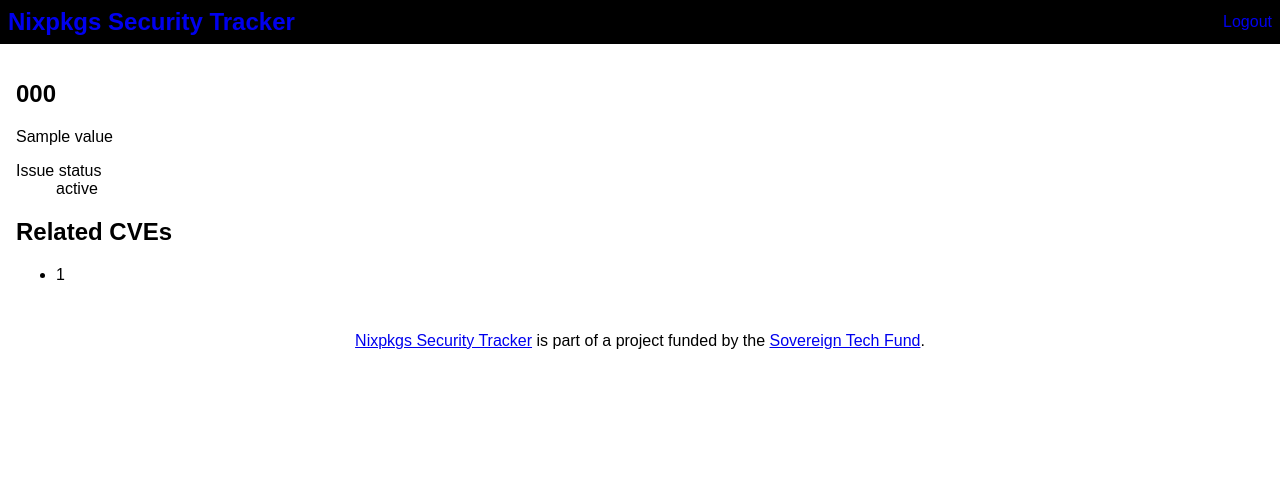
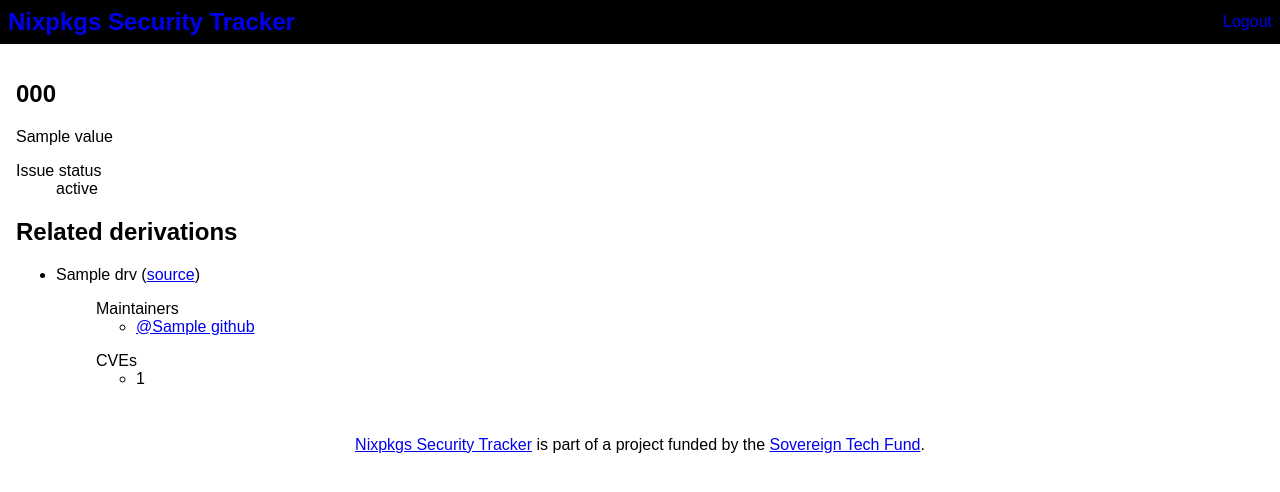
Before and after one commit to Nix-Security-WG/nix-security-tracker, a Django app: template src/website/webview/templates/issue_detail.html in a window 1280 px wide. Shown: the top 492 px of the page. Run offline with Django 4.2, Linux system fonts and the light colour scheme; a user stored in the database is signed in; tables that the repository leaves empty hold one stand-in row (values such as "Sample post"); the template is opened without the code that fills it: most values are stand-ins (such as "Sample title", 1, 10 or a date in 2020); style sheets or scripts are compiled from the project's sources; parts of the project's set-up code (start-up, migrations or seed data) failed here and were passed over; some libraries are stand-ins or nearby versions.

Commit message:
feat: display maintainers and vulns per package

```diff
--- a/src/website/shared/models/nix_evaluation.py
+++ b/src/website/shared/models/nix_evaluation.py
@@ -75,7 +75,7 @@
     licenses = models.ManyToManyField(NixLicense)
     source_provenances = models.ManyToManyField(NixSourceProvenance)
 
-    knownVulnerabilities = models.ManyToManyField("Container")
+    known_vulnerabilities = models.ManyToManyField("Container")
 
     insecure = models.BooleanField()
     available = models.BooleanField()
--- a/src/website/webview/templates/issue_detail.html
+++ b/src/website/webview/templates/issue_detail.html
@@ -5,17 +5,44 @@
 {% endblock title %}
 
 {% block content %}
+
 <h1>{{ object.code }}</h1>
 
 <p>{{ object.description.value }}</p>
 
-<dt>Issue status</dt>
-<dd>{{ object.status_string }}</dd>
+<dl>
+  <dt>Issue status</dt>
+    <dd>{{ object.status_string }}</dd>
+</dl>
 
-<h2>Related CVEs</h2>
+<h2>Related derivations</h2>
 <ul>
-    {% for cve in object.cve.all %}
-      <li>{{ cve.cve_id }}</li>
+    {% for drv in object.derivations.all %}
+      <li>
+        {{ drv.name }} (<a href="{{drv.metadata.position}}">source</a>)
+        {% if drv.metadata.maintainers.all %}
+        <figure>
+          <figcaption>Maintainers</figcaption>
+          <ul>
+            {% for maintainer in drv.metadata.maintainers.all %}
+              <li><a href="https://github.com/{{ maintainer.github }}">@{{ maintainer.github }}</a></li>
+            {% endfor %}
+          </ul>
+        </figure>
+        {% endif %}
+
+        {% if drv.metadata.knownVulnerabilities.all %}
+        <figure>
+          <figcaption>CVEs</figcaption>
+          <ul>
+            {% for vuln in drv.metadata.knownVulnerabilities.all %}
+              <li>{{ vuln.cve.cve_id }}</li>
+            {% endfor %}
+          </ul>
+        </figure>
+        {% endif %}
+      </li>
     {% endfor %}
 </ul>
+
 {% endblock content %}
```
Also changed, not shown: src/website/shared/migrations/0016_move_cve_to_meta.py.
